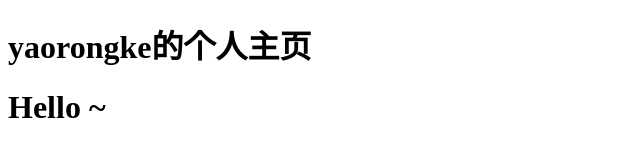
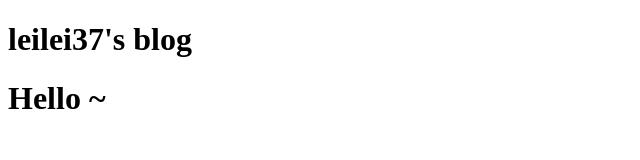
Before and after one commit to leilei37/leilei37.github.io, a plain HTML site: page index.html in a window 1280 px wide. Shown: the whole page, without its empty margins (0-640 px from the left). Drawn offline with Linux system fonts and the light colour scheme.

Commit message:
Update index.html

```diff
--- a/index.html
+++ b/index.html
@@ -2,10 +2,10 @@
 <html lang="en">
 <head>
     <meta charset="UTF-8">
-    <title>yaorongke</title>
+    <title>leilei37</title>
 </head>
 <body>
-    <h1>yaorongke的个人主页</h1>
+    <h1>leilei37's blog</h1>
     <h1>Hello ~</h1>
 </body>
 </html>
```
